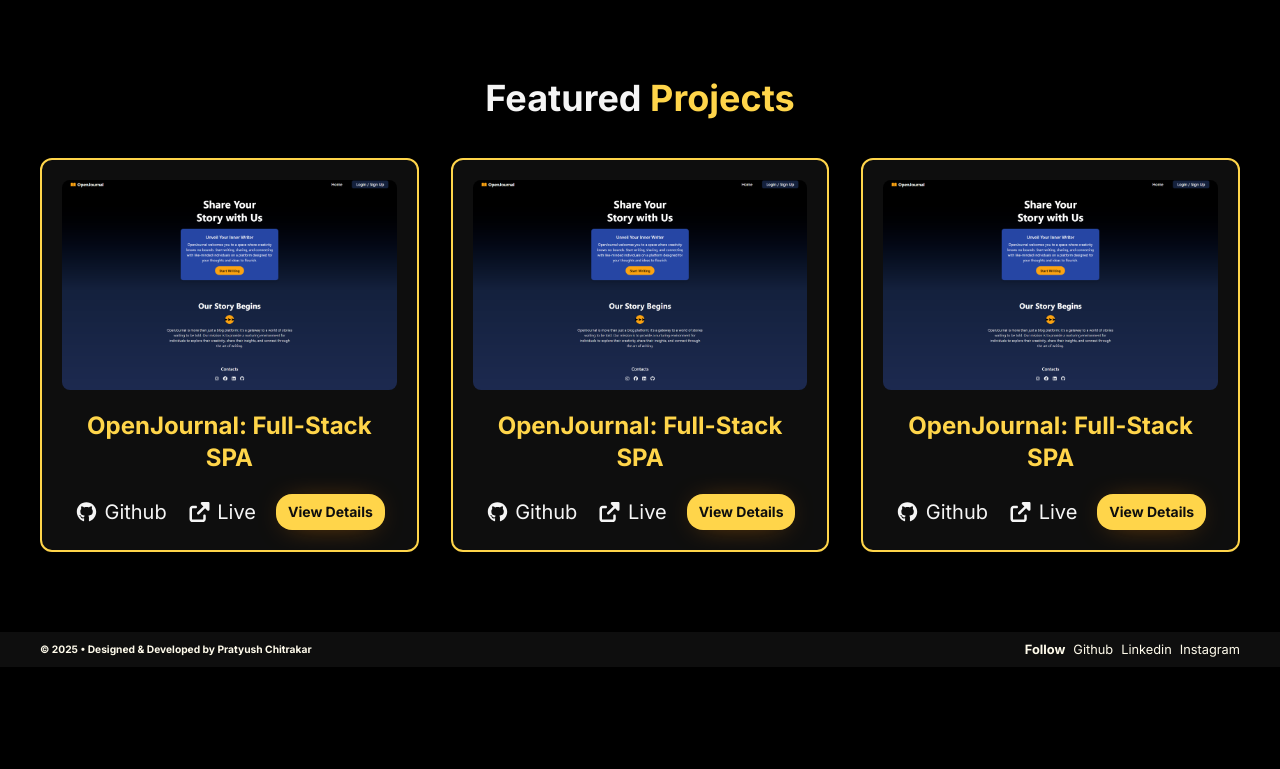
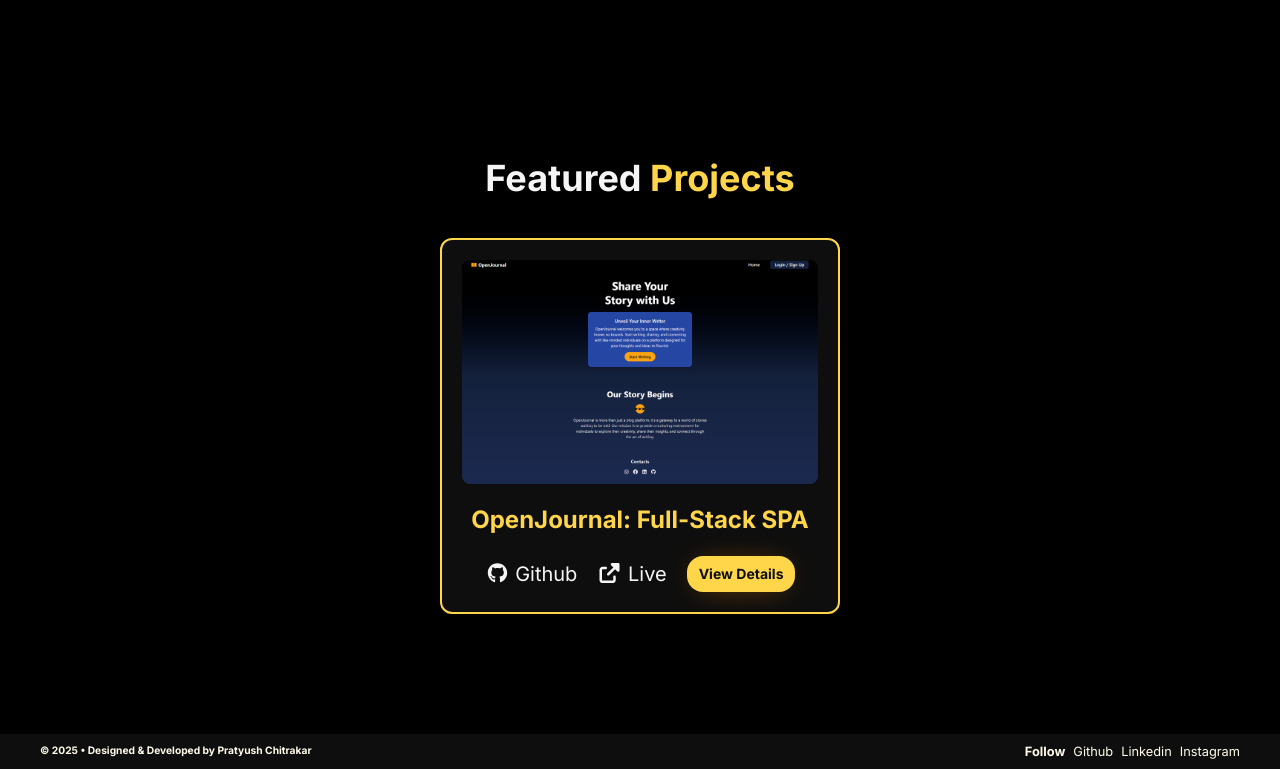
Before and after one commit to Chitrakar09/Personal_Portfolio, a React (Vite) app: page /realm/about in a window 1280 px wide. Shown: the part 1590-2359 px from the top of the page. Before the commit the page ends 2257 px from the top, so only its background shows below. Built offline with nearby package versions, Linux system fonts and the light colour scheme; a web font is replaced by a local one.

Commit message:
refactor: update layout and styling in Experience, FeaturedProject, SkillsSection, ProjectCard, and About components

```diff
--- a/src/components/features/About/Experience.jsx
+++ b/src/components/features/About/Experience.jsx
@@ -48,7 +48,7 @@ const headingVariants={
       viewport={{ once: false }}
       className="w-full text-white px-5 md:px-10 py-5 flex flex-col items-center smLaptop:items-start gap-8 smLaptop:gap-6 4k:gap-10"
     >
-      <motion.h1 variants={headingVariants} initial="initial" whileInView={"visible"} viewport={{once:false,amount:'all'}} className="underline underline-offset-4 text-4xl 4k:text-8xl font-extrabold text-primary-golden">Experience</motion.h1>
+      <motion.h1 variants={headingVariants} initial="initial" whileInView={"visible"} className="underline underline-offset-4 text-4xl 4k:text-8xl font-extrabold text-primary-golden">Experience</motion.h1>
       <div id="cardContainer" className="w-full flex flex-col gap-5">
         {experiences.map((experience, i) => (
           <div key={i} className="w-full">
--- a/src/components/features/About/FeaturedProject.jsx
+++ b/src/components/features/About/FeaturedProject.jsx
@@ -13,18 +13,6 @@ function FeaturedProject() {
   const navigate = useNavigate();
   const featuredProject = isDesktop
     ? [
-        {
-          imgSrc: "/projects/OpenJournal.png",
-          title: "OpenJournal: Full-Stack SPA",
-          github: "https://github.com/Chitrakar09/OpenJournal-Blog-Project",
-          url: "https://openjournal.netlify.app/home",
-        },
-        {
-          imgSrc: "/projects/OpenJournal.png",
-          title: "OpenJournal: Full-Stack SPA",
-          github: "https://github.com/Chitrakar09/OpenJournal-Blog-Project",
-          url: "https://openjournal.netlify.app/home",
-        },
         {
           imgSrc: "/projects/OpenJournal.png",
           title: "OpenJournal: Full-Stack SPA",
@@ -91,14 +79,14 @@ const projectVariants={
           initial="initial"
           whileInView={"visible"}
             key={i}
-            className={`w-full smLaptop:w-1/3 rounded-xl p-5 border-2 border-primary-golden flex flex-col items-center gap-5 bg-background-dark hover:scale-110 ${i%2===0?'hover:-rotate-1':'hover:rotate-1'} transition-all duration-300 ease-out`}
+            className={`w-full tablet:w-2/3 smLaptop:w-1/3 rounded-xl p-5 border-2 border-primary-golden flex flex-col items-center gap-5 bg-background-dark hover:scale-110 ${i%2===0?'hover:-rotate-1':'hover:rotate-1'} transition-all duration-300 ease-out`}
           >
             <img src={project.imgSrc} className="w-full rounded-lg" />
-            <h3 className="text-xl smLaptop:text-2xl 4k:text-5xl font-bold text-primary-golden text-center">
+            <h3 className="text-xl smLaptop:text-lg laptop:text-2xl 4k:text-5xl font-bold text-primary-golden text-center">
               {project.title}
             </h3>
             <div className="flex gap-5 items-center justify-center">
-              <div className="flex justify-start items-center gap-5 text-xl 4k:text-3xl text-text-light">
+              <div className="flex justify-start items-center gap-5 text-xl smLaptop:text-[0.945rem] laptop:text-xl 4k:text-3xl text-text-light">
                 <a
                   href={project.github}
                   target="_blank"
--- a/src/components/features/About/SkillsSection.jsx
+++ b/src/components/features/About/SkillsSection.jsx
@@ -72,7 +72,6 @@ function SkillsSection() {
         variants={headingVariants}
         initial="initial"
         whileInView={"visible"}
-        viewport={{ once: false }}
         className="underline underline-offset-4 text-4xl 4k:text-8xl font-extrabold text-primary-golden"
       >
         Skills
--- a/src/components/features/Projects/ProjectCard.jsx
+++ b/src/components/features/Projects/ProjectCard.jsx
@@ -27,7 +27,7 @@ function ProjectCard({ project, Key }) {
       initial="initial"
       {...(isDesktop ? { whileInView: "visible" } : { animate: "visible" })}
       key={Key}
-      className={`w-full flex flex-col smLaptop:flex-row mx-auto bg-background-dark border border-primary-golden rounded-xl shadow-lg transition duration-300 hover:shadow-accent-amber hover:scale-105`}
+      className={`w-full tablet:w-2/3 smLaptop:w-11/12 flex flex-col smLaptop:flex-row mx-auto bg-background-dark border border-primary-golden rounded-xl shadow-lg transition duration-300 hover:shadow-accent-amber hover:scale-105`}
     >
       {/* image */}
       <img
--- a/src/pages/About.jsx
+++ b/src/pages/About.jsx
@@ -7,7 +7,7 @@ function About() {
   return (
     <div
 
-    id='aboutPage' className='w-full flex flex-col justify-between gap-10 smLaptop:gap-20'>
+    id='aboutPage' className='w-full flex flex-col justify-between gap-10 smLaptop:gap-30'>
       <AboutSection/>
       {hasAnimated&&<Career/>}
       {hasAnimated&&<FeaturedProject/>}
```
